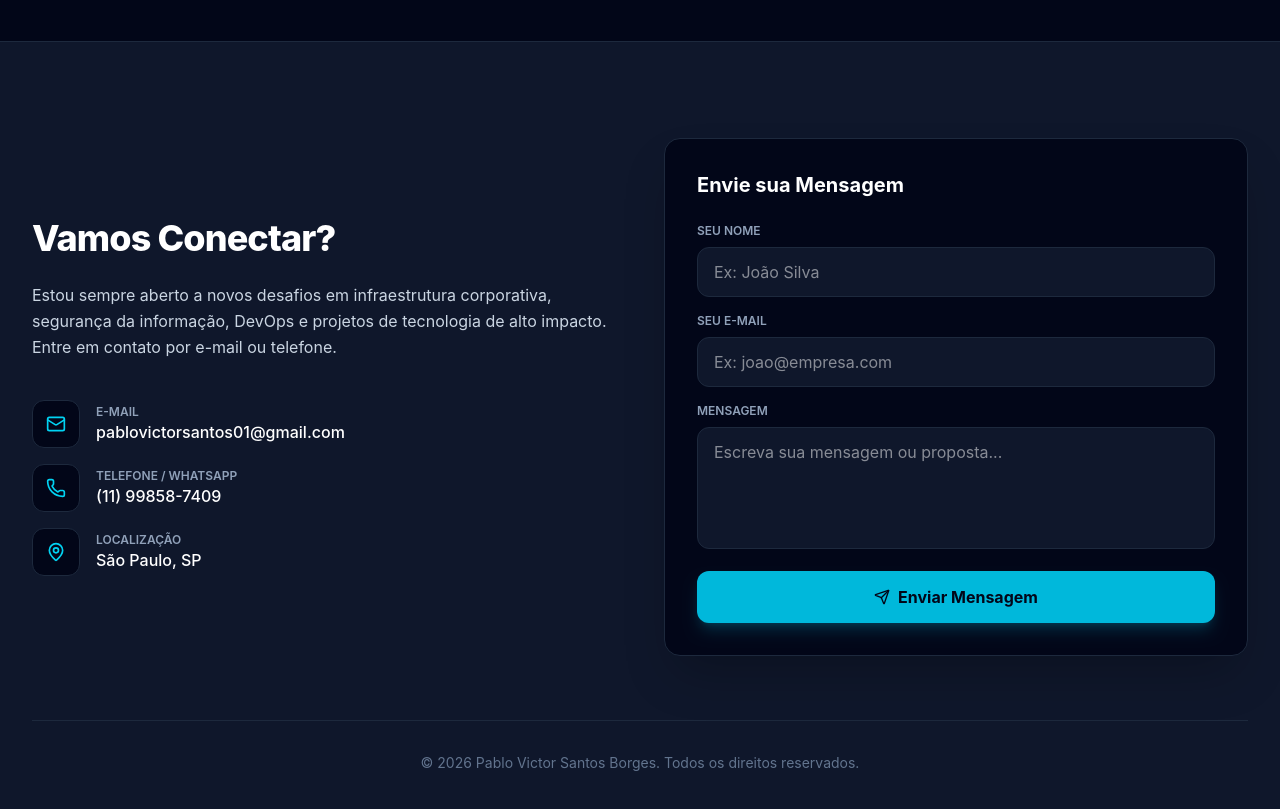
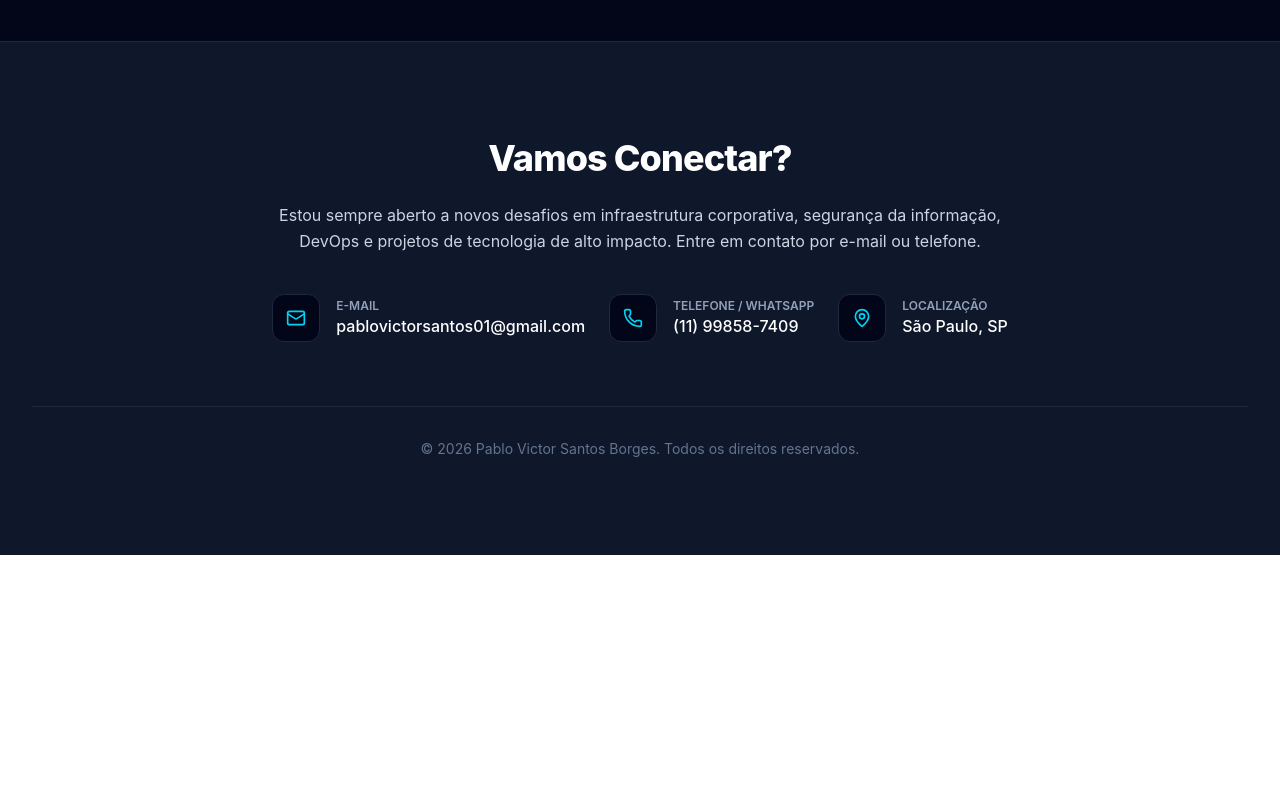
Before and after one commit to pablovictorsantos01-crypto/pablovictorsantos01-crypto.github.io, a React (Vite) app: page / in a window 1280 px wide. Shown: the part 3940-4749 px from the top of the page. After the commit the page ends 4495 px from the top, so only its background shows below. Built offline with nearby package versions, Linux system fonts and the light colour scheme.

Commit message:
Remove formulario de contato

```diff
--- a/src/pages/Home.tsx
+++ b/src/pages/Home.tsx
@@ -1,4 +1,3 @@
-import React, { useState } from 'react';
 import {
   ShieldCheck,
   Server,
@@ -12,25 +11,10 @@ import {
   MapPin,
   CheckCircle2,
   Code2,
-  ChevronRight,
-  Send
+  ChevronRight
 } from 'lucide-react';
 
 export default function Home() {
-  const [formData, setFormData] = useState({ name: '', email: '', message: '' });
-  const [submitted, setSubmitted] = useState(false);
-
-  const handleSubmit = (e: React.FormEvent) => {
-    e.preventDefault();
-    if (formData.name && formData.email) {
-      setSubmitted(true);
-      setTimeout(() => {
-        setSubmitted(false);
-        setFormData({ name: '', email: '', message: '' });
-      }, 4000);
-    }
-  };
-
   return (
     <div className="min-h-screen bg-slate-950 text-slate-100 font-sans selection:bg-cyan-500 selection:text-slate-950">
 
@@ -424,20 +408,20 @@ export default function Home() {
       {/* CONTATO & RODAPÉ */}
       <section id="contato" className="py-24 bg-slate-900 border-t border-slate-800">
         <div className="max-w-7xl mx-auto px-4 sm:px-6 lg:px-8">
-          <div className="grid grid-cols-1 lg:grid-cols-12 gap-12 items-center">
+          <div className="max-w-3xl mx-auto text-center">
 
-            <div className="lg:col-span-6 space-y-6">
+            <div className="space-y-6">
               <h2 className="text-3xl sm:text-4xl font-extrabold text-white tracking-tight">Vamos Conectar?</h2>
               <p className="text-slate-300 leading-relaxed">
                 Estou sempre aberto a novos desafios em infraestrutura corporativa, segurança da informação, DevOps e projetos de tecnologia de alto impacto. Entre em contato por e-mail ou telefone.
               </p>
 
-              <div className="space-y-4 pt-4">
+              <div className="flex flex-col sm:flex-row sm:justify-center gap-6 pt-4">
                 <div className="flex items-center space-x-4 text-slate-300">
                   <div className="w-12 h-12 rounded-xl bg-slate-950 border border-slate-800 flex items-center justify-center text-cyan-400">
                     <Mail className="w-5 h-5" />
                   </div>
-                  <div>
+                  <div className="text-left">
                     <div className="text-xs text-slate-400 uppercase font-semibold">E-mail</div>
                     <a href="mailto:pablovictorsantos01@gmail.com" className="text-white hover:text-cyan-400 font-medium">pablovictorsantos01@gmail.com</a>
                   </div>
@@ -447,7 +431,7 @@ export default function Home() {
                   <div className="w-12 h-12 rounded-xl bg-slate-950 border border-slate-800 flex items-center justify-center text-cyan-400">
                     <Phone className="w-5 h-5" />
                   </div>
-                  <div>
+                  <div className="text-left">
                     <div className="text-xs text-slate-400 uppercase font-semibold">Telefone / WhatsApp</div>
                     <span className="text-white font-medium">(11) 99858-7409</span>
                   </div>
@@ -457,68 +441,11 @@ export default function Home() {
                   <div className="w-12 h-12 rounded-xl bg-slate-950 border border-slate-800 flex items-center justify-center text-cyan-400">
                     <MapPin className="w-5 h-5" />
                   </div>
-                  <div>
+                  <div className="text-left">
                     <div className="text-xs text-slate-400 uppercase font-semibold">Localização</div>
                     <span className="text-white font-medium">São Paulo, SP</span>
                   </div>
                 </div>
-              </div>
-            </div>
-
-            <div className="lg:col-span-6">
-              <div className="bg-slate-950 border border-slate-800 rounded-2xl p-6 sm:p-8 shadow-2xl">
-                <h3 className="text-xl font-bold text-white mb-6">Envie sua Mensagem</h3>
-
-                {submitted ? (
-                  <div className="bg-emerald-500/10 border border-emerald-500/30 text-emerald-400 p-6 rounded-xl text-center space-y-2">
-                    <CheckCircle2 className="w-10 h-10 mx-auto text-emerald-400" />
-                    <div className="font-bold text-lg">Mensagem enviada com sucesso!</div>
-                    <p className="text-sm text-emerald-300/80">Obrigado pelo contato. Retornarei em breve.</p>
-                  </div>
-                ) : (
-                  <form onSubmit={handleSubmit} className="space-y-4">
-                    <div>
-                      <label className="block text-xs font-semibold text-slate-400 uppercase mb-2">Seu Nome</label>
-                      <input
-                        type="text"
-                        required
-                        value={formData.name}
-                        onChange={(e) => setFormData({...formData, name: e.target.value})}
-                        className="w-full bg-slate-900 border border-slate-800 rounded-xl px-4 py-3 text-white focus:outline-none focus:border-cyan-500 transition-colors"
-                        placeholder="Ex: João Silva"
-                      />
-                    </div>
-                    <div>
-                      <label className="block text-xs font-semibold text-slate-400 uppercase mb-2">Seu E-mail</label>
-                      <input
-                        type="email"
-                        required
-                        value={formData.email}
-                        onChange={(e) => setFormData({...formData, email: e.target.value})}
-                        className="w-full bg-slate-900 border border-slate-800 rounded-xl px-4 py-3 text-white focus:outline-none focus:border-cyan-500 transition-colors"
-                        placeholder="Ex: joao@empresa.com"
-                      />
-                    </div>
-                    <div>
-                      <label className="block text-xs font-semibold text-slate-400 uppercase mb-2">Mensagem</label>
-                      <textarea
-                        rows={4}
-                        required
-                        value={formData.message}
-                        onChange={(e) => setFormData({...formData, message: e.target.value})}
-                        className="w-full bg-slate-900 border border-slate-800 rounded-xl px-4 py-3 text-white focus:outline-none focus:border-cyan-500 transition-colors resize-none"
-                        placeholder="Escreva sua mensagem ou proposta..."
-                      />
-                    </div>
-                    <button
-                      type="submit"
-                      className="w-full py-3.5 rounded-xl bg-cyan-500 hover:bg-cyan-400 text-slate-950 font-bold transition-all flex items-center justify-center space-x-2 shadow-lg shadow-cyan-500/20"
-                    >
-                      <Send className="w-4 h-4" />
-                      <span>Enviar Mensagem</span>
-                    </button>
-                  </form>
-                )}
               </div>
             </div>
 
```
